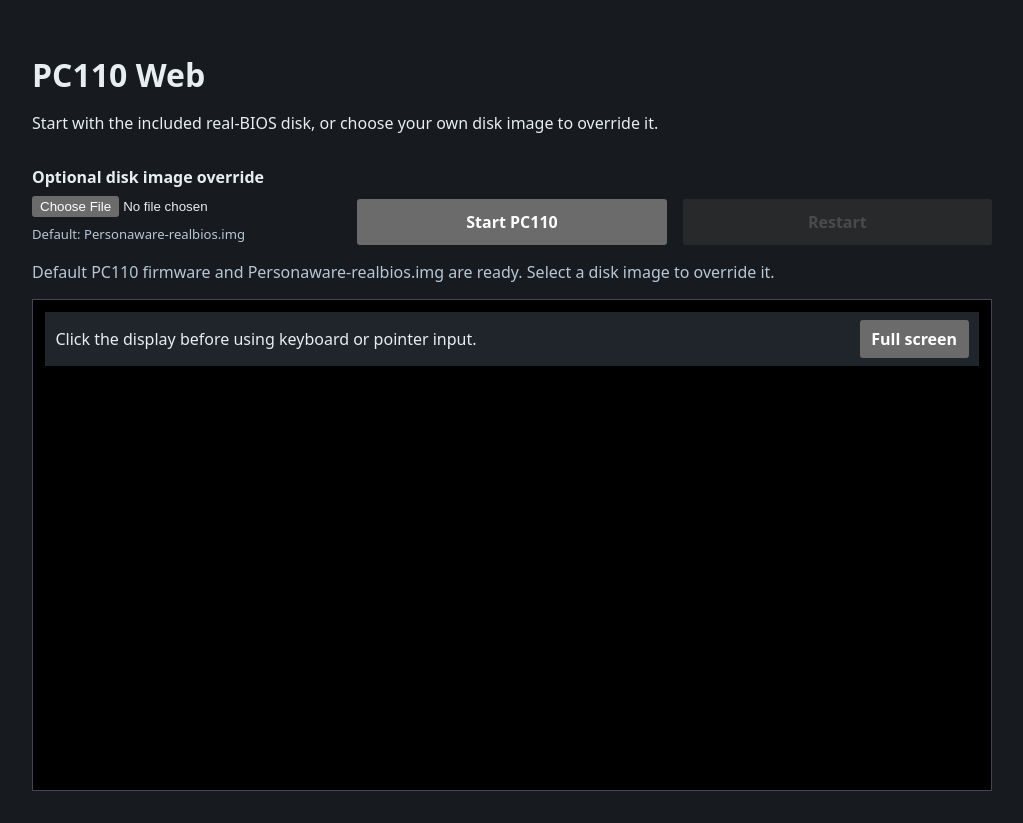
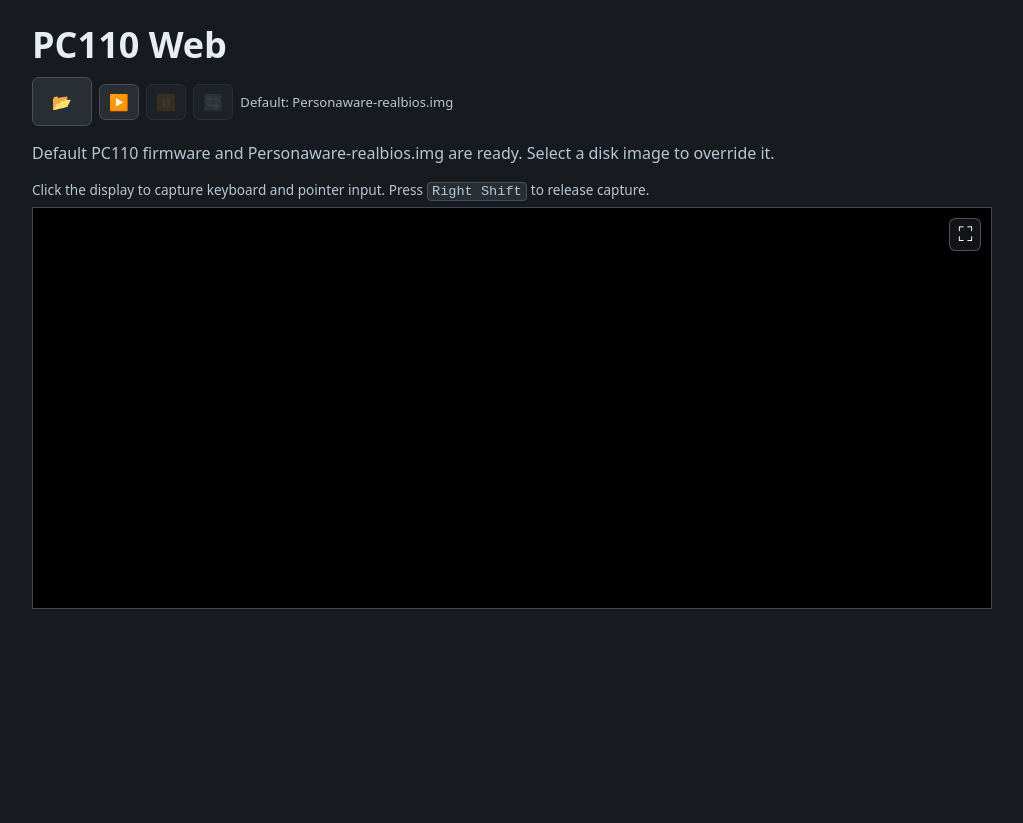
Before and after one commit to cshaxu/pc110-web, a Next.js app: page / in a window 1280 px wide. Shown: the whole page, without its empty margins (128-1151 px from the left). After the commit the page ends 800 px from the top, so only its background shows below. Built offline with nearby package versions, Linux system fonts and the light colour scheme.

Commit message:
M3 T4 S3 P1: refine compact player controls

```diff
--- a/src/app/globals.css
+++ b/src/app/globals.css
@@ -1,10 +1,8 @@
 :root { color-scheme: dark; font-family: system-ui, sans-serif; background: #171a1e; color: #e8edf2; }
 body { margin: 0; }
-.application { max-width: 960px; margin: 0 auto; padding: clamp(1rem, 4vw, 2rem); }
-h1 { margin-bottom: 0.25rem; }
-.controls { display: grid; gap: 1rem; grid-template-columns: repeat(auto-fit, minmax(190px, 1fr)); margin: 2rem 0 1rem; }
-label { display: grid; gap: 0.5rem; font-weight: 600; }.file-state, #status { color: #b8c7d6; }.file-state { min-height: 1.25rem; font-size: .82rem; font-weight: 400; overflow-wrap: anywhere; }
-button { align-self: end; padding: .65rem 1rem; font: inherit; font-weight: 700; cursor: pointer; } button:disabled { cursor: not-allowed; opacity: .55; }
-.display-shell { background: #000; border: 1px solid #445; padding: .75rem; }.display-toolbar { align-items:center; background:#20252c; display:flex; flex-wrap:wrap; gap:.75rem; justify-content:space-between; margin-bottom:.75rem; padding:.5rem .65rem; }.display-toolbar button { padding:.35rem .6rem; }.display-viewport { display:flex; justify-content:center; overflow:hidden; } canvas { display:block; height:auto; max-height:calc(100vh - 11rem); max-width:100%; outline:none; width:min(720px,100%); }
+.application { max-width: 960px; margin: 0 auto; padding: clamp(.75rem, 2vw, 1.25rem); }.masthead h1 { font-size: clamp(1.5rem, 4vw, 2.25rem); margin: 0 0 .5rem; }
+.controls { align-items:center; display:flex; flex-wrap:wrap; gap:.45rem; margin:.25rem 0; }.file-state, #status { color: #b8c7d6; }.file-state { font-size:.82rem; overflow-wrap:anywhere; }.controls button, .file-button { align-items:center; background:#292e35; border:1px solid #46505c; border-radius:.4rem; cursor:pointer; display:inline-flex; font:inherit; justify-content:center; min-height:2.25rem; min-width:2.5rem; padding:.35rem .55rem; } .controls button:disabled { cursor:not-allowed; opacity:.4; }.file-button input { display:none; }.sr-only { clip:rect(0,0,0,0); clip-path:inset(50%); height:1px; overflow:hidden; position:absolute; white-space:nowrap; width:1px; }
+.capture-guidance { color:#b8c7d6; font-size:.85rem; margin:.5rem 0; } kbd { background:#292e35; border:1px solid #46505c; border-radius:.25rem; padding:.08rem .28rem; }
+.display-shell { background:#000; border:1px solid #445; padding:0; position:relative; }.fullscreen-button { background:rgb(25 29 34 / 72%); border:1px solid rgb(255 255 255 / 25%); border-radius:.4rem; color:#fff; cursor:pointer; font-size:1.25rem; line-height:1; padding:.35rem .5rem; position:absolute; right:.6rem; top:.6rem; z-index:1; }.fullscreen-button:hover { background:rgb(55 63 74 / 88%); }.display-viewport { display:flex; justify-content:center; overflow:hidden; } canvas { display:block; height:auto; max-height:calc(100vh - 8rem); max-width:100%; outline:none; width:min(720px,100%); }
 .display-shell:fullscreen { border:0; box-sizing:border-box; display:flex; flex-direction:column; height:100%; padding:1rem; width:100%; }.display-shell:fullscreen .display-viewport { flex:1; }.display-shell:fullscreen canvas { max-height:calc(100vh - 5rem); width:auto; }
-@media (max-width: 520px) { .controls { grid-template-columns: 1fr; }.display-toolbar { align-items:stretch; flex-direction:column; } }
+@media (max-width: 520px) { .file-state { flex-basis:100%; } }
--- a/src/app/page.tsx
+++ b/src/app/page.tsx
@@ -13,19 +13,19 @@
 
   return (
     <main className="application">
-      <header>
-        <h1>PC110 Web</h1>
-        <p>Start with the included real-BIOS disk, or choose your own disk image to override it.</p>
-      </header>
-      <section className="controls" aria-label="PC110 media">
-        <label>Optional disk image override <input id="disk" type="file" /><span id="disk-state" className="file-state">Default: Personaware-realbios.img</span></label>
-        <button id="start" type="button">Start PC110</button>
-        <button id="restart" type="button" disabled>Restart</button>
+      <header className="masthead"><h1>PC110 Web</h1></header>
+      <section className="controls" aria-label="PC110 player controls">
+        <label className="file-button" title="Choose a disk image to override the default"><span aria-hidden="true">📂</span><input id="disk" type="file" /><span className="sr-only">Choose disk image override</span></label>
+        <button id="start" type="button" title="Play or resume" aria-label="Play or resume">▶️</button>
+        <button id="pause" type="button" title="Pause (not yet available)" aria-label="Pause" disabled>⏸️</button>
+        <button id="restart" type="button" title="Reset" aria-label="Reset" disabled>🔄</button>
+        <span id="disk-state" className="file-state">Default: Personaware-realbios.img</span>
       </section>
       <p id="status" role="status">Loading PC110 player…</p>
       {loadError ? <p id="load-error" role="alert">Player initialization failed: {loadError}</p> : null}
+      <p className="capture-guidance">Click the display to capture keyboard and pointer input. Press <kbd>Right Shift</kbd> to release capture.</p>
       <section id="display-shell" className="display-shell" aria-label="PC110 display">
-        <div className="display-toolbar"><span>Click the display before using keyboard or pointer input.</span><button id="fullscreen" type="button">Full screen</button></div>
+        <button id="fullscreen" className="fullscreen-button" type="button" title="Enter full screen" aria-label="Enter full screen">⛶</button>
         <div className="display-viewport"><canvas id="display" width="720" height="400" tabIndex={0}>PC110 display canvas</canvas></div>
       </section>
     </main>
--- a/src/emulator/harness/app.ts
+++ b/src/emulator/harness/app.ts
@@ -13,6 +13,7 @@
 
 const status = requiredElement<HTMLParagraphElement>("#status");
 const start = requiredElement<HTMLButtonElement>("#start");
+const pause = requiredElement<HTMLButtonElement>("#pause");
 const restart = requiredElement<HTMLButtonElement>("#restart");
 const fullscreen = requiredElement<HTMLButtonElement>("#fullscreen");
 const displayShell = requiredElement<HTMLElement>("#display-shell");
@@ -34,6 +35,7 @@
   const ready = true;
   start.disabled = starting || Boolean(activeSession) || !ready;
   restart.disabled = starting || !activeSession;
+  pause.disabled = true;
 }
 
 function report(message: string): void {
@@ -170,7 +172,24 @@
   }
 });
 document.addEventListener("fullscreenchange", () => {
-  fullscreen.textContent = document.fullscreenElement ? "Exit full screen" : "Full screen";
+  fullscreen.textContent = document.fullscreenElement ? "⛶" : "⛶";
+  fullscreen.title = document.fullscreenElement ? "Exit full screen" : "Enter full screen";
+  fullscreen.setAttribute("aria-label", fullscreen.title);
+});
+canvas.addEventListener("click", () => {
+  canvas.focus();
+  try {
+    canvas.requestPointerLock?.();
+  } catch {
+    report("Pointer capture is unavailable in this browser.");
+  }
+});
+document.addEventListener("keydown", event => {
+  if (event.code === "ShiftRight" && document.pointerLockElement === canvas) {
+    document.exitPointerLock();
+    canvas.blur();
+    report("Keyboard and pointer capture released.");
+  }
 });
 report("Default PC110 firmware and Personaware-realbios.img are ready. Select a disk image to override it.");
 updateControls();
```
